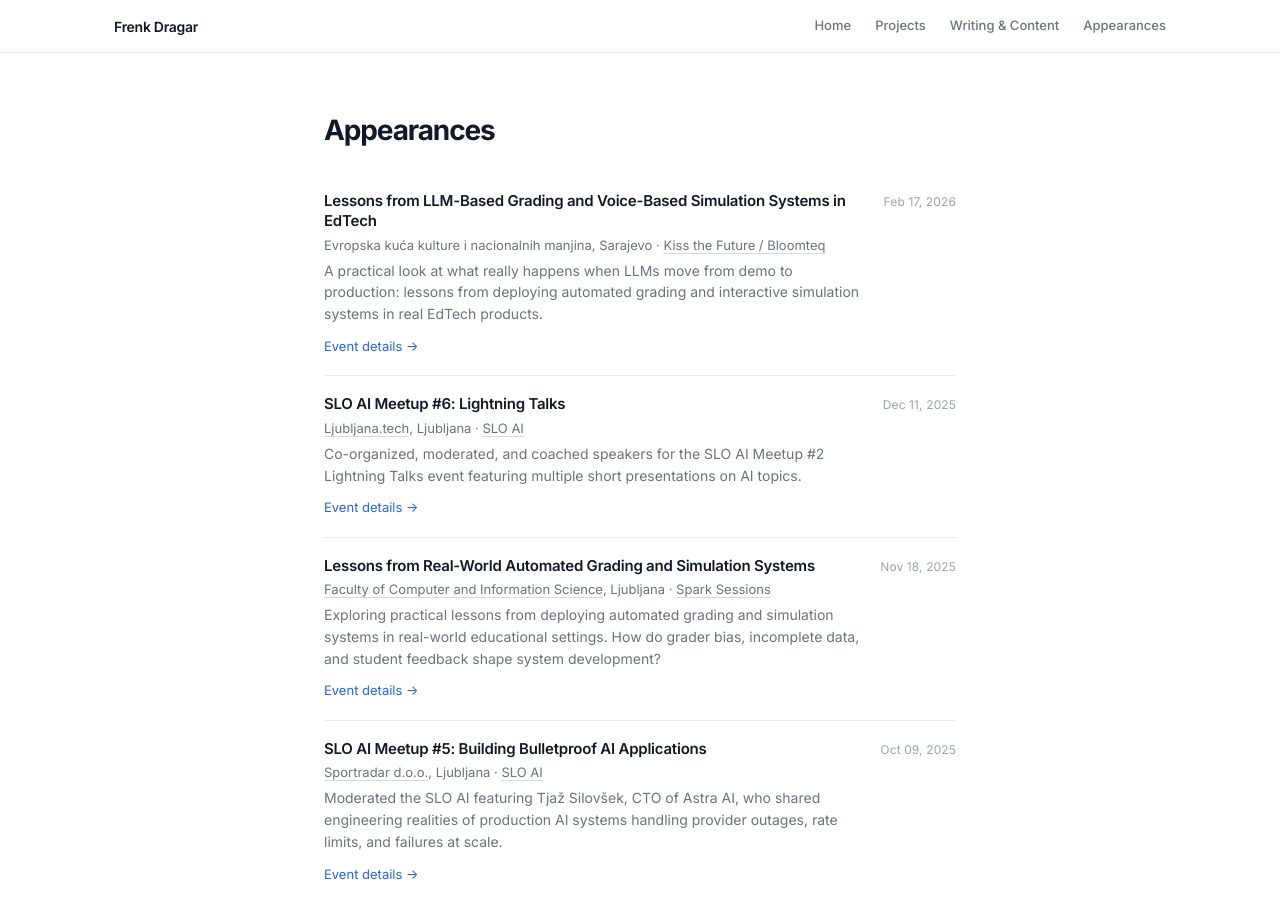
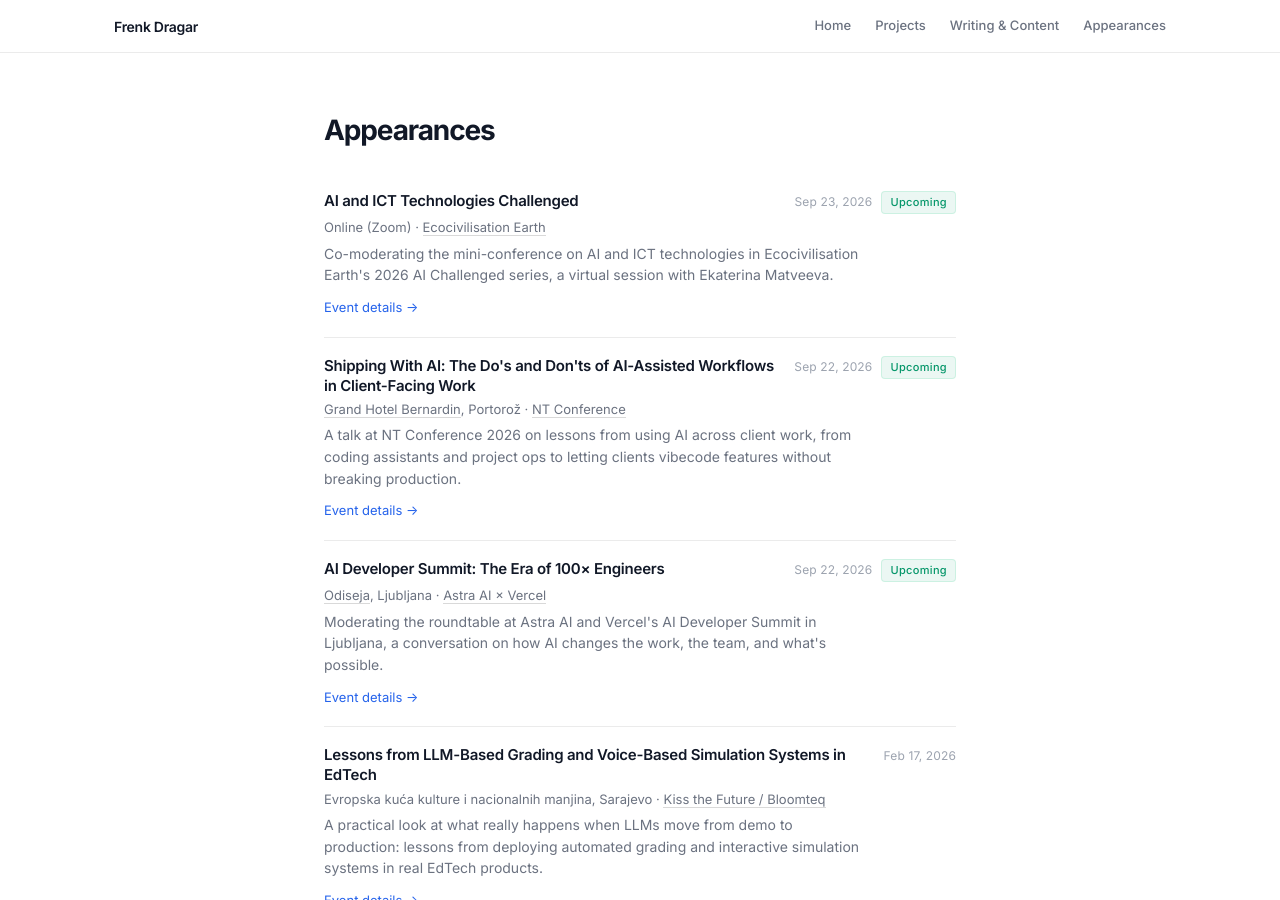
Before and after one commit to frenkd/frenkd.github.io, a Jekyll site: the page built from appearances.html, in a window 1280 px wide and 900 px high. Built offline with Jekyll 4.4.1, drawn with Linux system fonts in a browser that asks for light colours; nearby versions of some CDN libraries.

Commit message:
feat: Add September appearances and the new SLOAI brand mark
Co-authored-by: Cursor <cursoragent@cursor.com>

```diff
--- /dev/null
+++ b/_appearances/2026-09-22-ai-developer-summit-roundtable.md
@@ -0,0 +1,31 @@
+---
+layout: appearance
+title: "AI Developer Summit: The Era of 100× Engineers"
+date: 2026-09-22
+description: "Moderating the roundtable at Astra AI and Vercel's AI Developer Summit in Ljubljana, a conversation on how AI changes the work, the team, and what's possible."
+venue: "Odiseja"
+venue_link: https://aisummit.astra-ai.co/
+organization: "Astra AI × Vercel"
+organization_link: "https://aisummit.astra-ai.co/"
+address: "Šmartinska cesta 152"
+city: "Ljubljana"
+country: "Slovenia"
+link: "https://aisummit.astra-ai.co/"
+lang: en
+role: "Moderator"
+---
+
+I'll be moderating the roundtable at the AI Developer Summit, an evening hosted by Astra AI and Vercel for people building with AI.
+
+## Event Details
+
+**Date:** Tuesday, September 22, 2026
+**Time:** From 17:00
+**Location:** Odiseja, Šmartinska cesta 152, Ljubljana
+**Entry:** Free, registration required
+
+## About This Event
+
+The programme includes technical talks from Vercel and Astra AI, followed by a panel and audience Q&A, **The era of 100× engineers**: how AI changes the work, the team, and what's possible.
+
+Announced speakers include Guillermo Rauch, Lars Grammel, and Boris Besemer (Vercel), and Tjaž Silovšek (Astra AI).
--- /dev/null
+++ b/_appearances/2026-09-22-nt-conference-shipping-with-ai.md
@@ -0,0 +1,32 @@
+---
+layout: appearance
+title: "Shipping With AI: The Do's and Don'ts of AI-Assisted Workflows in Client-Facing Work"
+date: 2026-09-22
+description: "A talk at NT Conference 2026 on lessons from using AI across client work, from coding assistants and project ops to letting clients vibecode features without breaking production."
+venue: "Grand Hotel Bernardin"
+venue_link: https://www.ntk.si/
+organization: "NT Conference"
+organization_link: "https://www.ntk.si/"
+address: "Obala 2"
+city: "Portorož"
+country: "Slovenia"
+link: "https://www.ntk.si/sl/schedule/558"
+lang: en
+role: "Speaker"
+---
+
+I'll be speaking at NT Conference 2026 in Portorož on how AI has changed the way we ship client work, and what that means for the product we hand over.
+
+## Event Details
+
+**Date:** Tuesday, September 22, 2026
+**Time:** 14:00 – 14:45
+**Room:** Emerald 1
+**Location:** Grand Hotel Bernardin, Portorož
+**Track:** Umetna inteligenca in poslovne rešitve
+
+## Talk Abstract
+
+Over the past two and a half years we've used AI across nearly every layer of client work: coding assistants for development, AI-powered tools for managing timelines, communication, emails and documentation, and lately, clients vibecoding parts of what used to be entirely our job. On top of that, AI is often no longer just how we build the product, it's inside the product we hand over, which changes what clients expect from us and how we manage those expectations.
+
+The talk will go over some lessons from working with AI, and close with a short demo of how we can enable clients to vibecode some features themselves (without breaking production) with completely branchable, agent-first software architecture.
--- /dev/null
+++ b/_appearances/2026-09-23-ecocivilisation-ai-ict-technologies.md
@@ -0,0 +1,25 @@
+---
+layout: appearance
+title: "AI and ICT Technologies Challenged"
+date: 2026-09-23
+description: "Co-moderating the mini-conference on AI and ICT technologies in Ecocivilisation Earth's 2026 AI Challenged series, a virtual session with Ekaterina Matveeva."
+venue: "Online (Zoom)"
+organization: "Ecocivilisation Earth"
+organization_link: "https://www.ecocivilisation.earth/"
+link: "https://www.ecocivilisation.earth/ai-challenged/"
+lang: en
+role: "Moderator"
+---
+
+I'll be co-moderating **AI and ICT Technologies Challenged** with Ekaterina Matveeva, a mini-conference in Ecocivilisation Earth's year-long AI Challenged series.
+
+## Event Details
+
+**Date:** Wednesday, September 23, 2026
+**Time:** 14:00 – 18:00 CET
+**Format:** Virtual, Zoom
+**Series:** AI Challenged (2026)
+
+## About This Event
+
+AI Challenged is a year of sessions on how AI intersects with humanity, culture, geopolitics, education, regulation, media, art, ICT, medicine, and infrastructure. The series is virtual and aimed at raising awareness of AI's limits and risks, identifying regulatory and research needs, and feeding into a book capturing how AI is perceived at this moment.
--- a/_includes/robots.txt
+++ b/_includes/robots.txt
@@ -1,3 +1,5 @@
 User-agent: *
 Allow: /
+Disallow: /assets/private/
+
 Sitemap: {{ site.url }}/sitemap.xml
```
Also changed, not shown: _projects/slo-ai-meetup.md (+0 -1 lines), assets/images/projects/slo-ai.png, assets/private/frenk-dragar.jpg (added).
